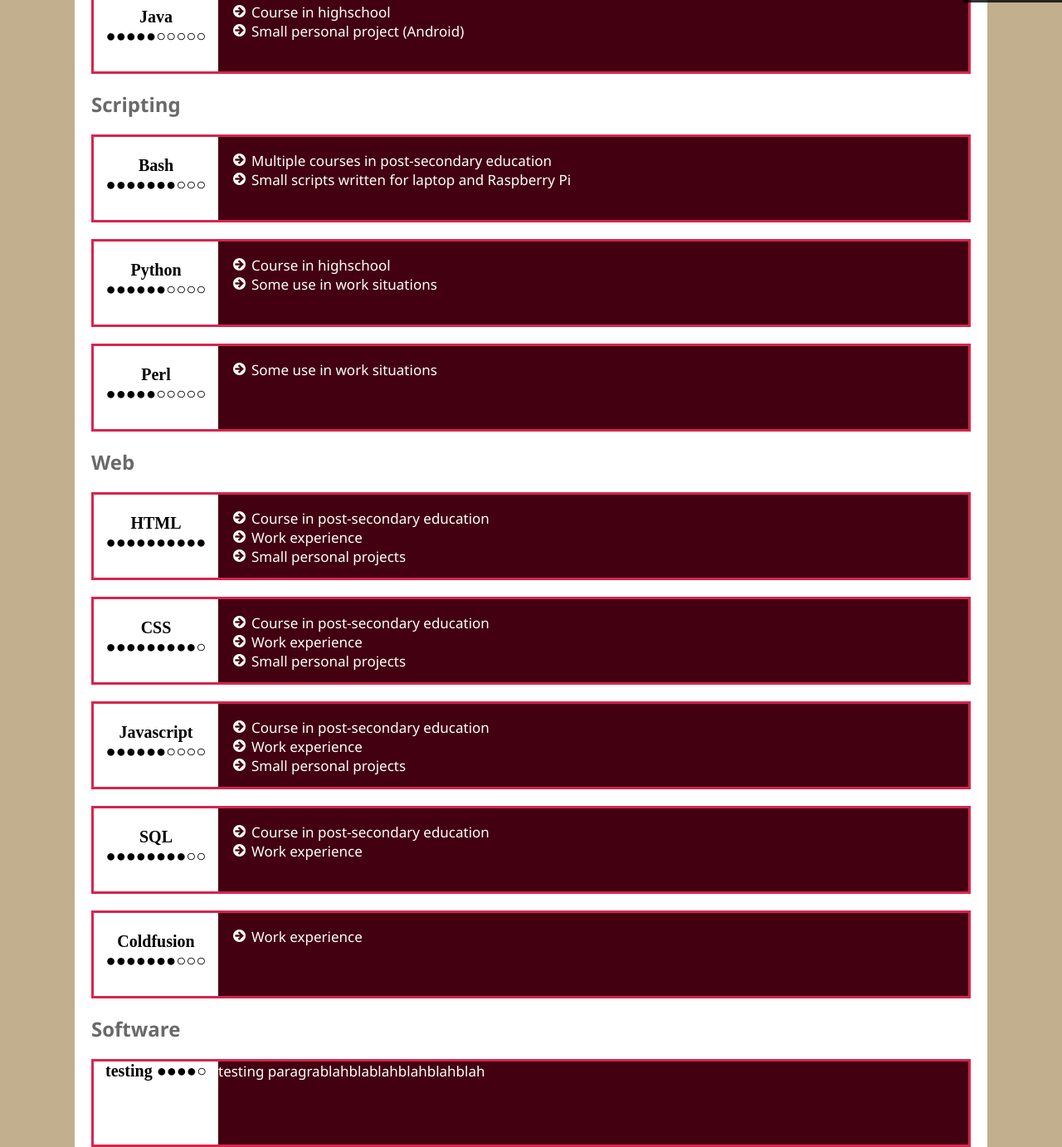
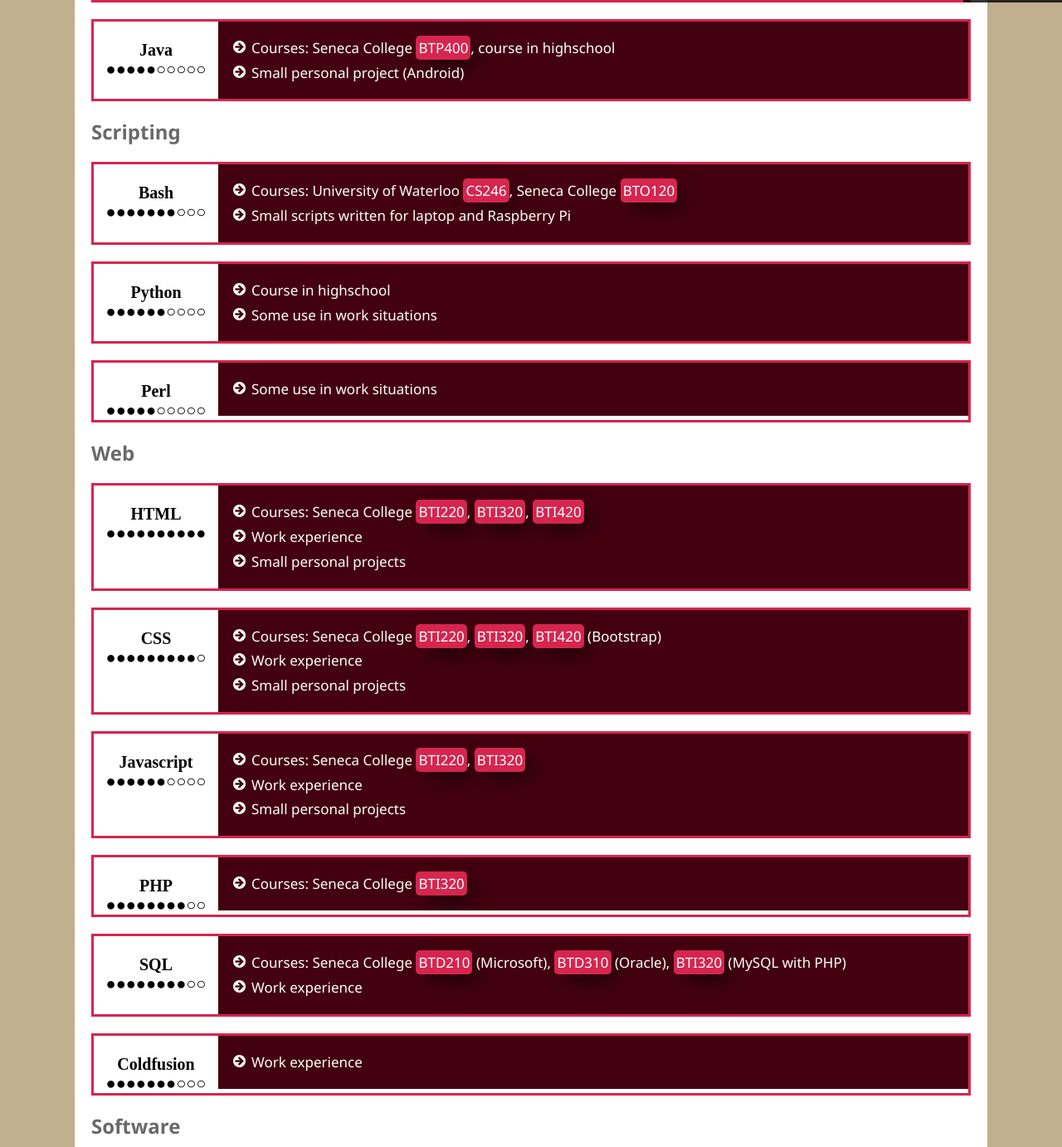
Before and after one commit to smostertdev/smostert_com, a plain HTML site: page skills.html in a window 1280 px wide. Shown: the part 765-2147 px from the top of the page at 83% size. Drawn offline with Linux system fonts and the light colour scheme.

Commit message:
Updated skills page
Added course 'badges' to show which courses I learned each skill.

Removed height of boxes.

```diff
--- a/css/global.css
+++ b/css/global.css
@@ -140,6 +140,12 @@
 footer {
 	background-color: #C1AF8E;
 }
+.badge {
+    border-radius: 5px;
+    background: #D6254F;
+    padding: 3px;
+    box-shadow: 10px 10px 25px -5px rgba(0,0,0,0.75);
+}
 /* BACK TO TOP START */
 
 .back-to-top:link,
--- a/css/skills.css
+++ b/css/skills.css
@@ -11,7 +11,6 @@
     float: left;
     width: 150px;
     text-align: center;
-    height: 100px;
     font-size: 1.25em;
     font-weight: 900;
     margin: auto
@@ -19,9 +18,10 @@
 .skilldesc {
     background-color: #430010;
     overflow: auto;
-    height: 100px;
     color: #FFF;
-    font-size: 1.063em
+    font-size: 1.063em;
+    line-height: 1.75em;
+    padding-right: 5px;
 }
 ul {
     list-style-image: url(../images/small_rightarrow_white.png)
--- a/skills.html
+++ b/skills.html
@@ -61,7 +61,7 @@
 			<div class="skillname"><br/>C<br/>&#9679;&#9679;&#9679;&#9679;&#9679;&#9679;&#9679;&#9679;&#9675;&#9675;</div>
 			<div class="skilldesc">
 				<ul>
-					<li>Multiple courses in post-secondary education</li>
+					<li>Courses: University of Waterloo <span class="badge">CS136</span>, <span class="badge">CS241</span></li>
 					<li>Some use in work situations</li>
 					<li>Small personal projects</li>
 				</ul>
@@ -73,7 +73,7 @@
 			<div class="skillname"><br/>C++<br/>&#9679;&#9679;&#9679;&#9679;&#9679;&#9679;&#9679;&#9679;&#9675;&#9675;</div>
 			<div class="skilldesc">
 				<ul>
-					<li>Multiple courses in post-secondary education</li>
+					<li>Courses: University of Waterloo <span class="badge">CS246</span>, Seneca College <span class="badge">BTP200</span>, <span class="badge">BTP305</span>, <span class="badge">BTN315</span></li>
 					<li>Some use in work situations</li>
 					<li>Small personal projects</li>
 				</ul>
@@ -85,7 +85,7 @@
 			<div class="skillname"><br/>Scheme<br/>&#9679;&#9679;&#9679;&#9679;&#9679;&#9679;&#9675;&#9675;&#9675;&#9675;</div>
 			<div class="skilldesc">
 				<ul>
-					<li>Course in post-secondary education</li>
+					<li>Courses: University of Waterloo <span class="badge">CS135</span></li>
 					<li>Academic project</li>
 				</ul>
 			</div>
@@ -96,7 +96,7 @@
 			<div class="skillname"><br/>Java<br/>&#9679;&#9679;&#9679;&#9679;&#9679;&#9675;&#9675;&#9675;&#9675;&#9675;</div>
 			<div class="skilldesc">
 				<ul>
-					<li>Course in highschool</li>
+					<li>Courses: Seneca College <span class="badge">BTP400</span>, course in highschool</li>
 					<li>Small personal project (Android)</li>
 				</ul>
 			</div>
@@ -112,7 +112,7 @@
 			<div class="skillname"><br/>Bash<br/>&#9679;&#9679;&#9679;&#9679;&#9679;&#9679;&#9679;&#9675;&#9675;&#9675;</div>
 			<div class="skilldesc">
 				<ul>
-					<li>Multiple courses in post-secondary education</li>
+					<li>Courses: University of Waterloo <span class="badge">CS246</span>, Seneca College <span class="badge">BTO120</span></li>
 					<li>Small scripts written for laptop and Raspberry Pi</li>
 				</ul>
 			</div>
@@ -148,7 +148,7 @@
 			<div class="skillname"><br/>HTML<br/>&#9679;&#9679;&#9679;&#9679;&#9679;&#9679;&#9679;&#9679;&#9679;&#9679;</div>
 			<div class="skilldesc">
 				<ul>
-					<li>Course in post-secondary education</li>
+					<li>Courses: Seneca College <span class="badge">BTI220</span>, <span class="badge">BTI320</span>, <span class="badge">BTI420</span></li>
 					<li>Work experience</li>
 					<li>Small personal projects</li>
 				</ul>
@@ -160,7 +160,7 @@
 			<div class="skillname"><br/>CSS<br/>&#9679;&#9679;&#9679;&#9679;&#9679;&#9679;&#9679;&#9679;&#9679;&#9675;</div>
 			<div class="skilldesc">
 				<ul>
-					<li>Course in post-secondary education</li>
+					<li>Courses: Seneca College <span class="badge">BTI220</span>, <span class="badge">BTI320</span>, <span class="badge">BTI420</span> (Bootstrap)</li>
 					<li>Work experience</li>
 					<li>Small personal projects</li>
 				</ul>
@@ -172,9 +172,19 @@
 			<div class="skillname"><br/>Javascript<br/>&#9679;&#9679;&#9679;&#9679;&#9679;&#9679;&#9675;&#9675;&#9675;&#9675;</div>
 			<div class="skilldesc">
 				<ul>
-					<li>Course in post-secondary education</li>
+					<li>Courses: Seneca College <span class="badge">BTI220</span>, <span class="badge">BTI320</span></li>
 					<li>Work experience</li>
 					<li>Small personal projects</li>
+				</ul>
+			</div>
+			<div class="clear"></div>
+		</div>
+
+		<div class="skill">
+			<div class="skillname"><br/>PHP<br/>&#9679;&#9679;&#9679;&#9679;&#9679;&#9679;&#9679;&#9679;&#9675;&#9675;</div>
+			<div class="skilldesc">
+				<ul>
+					<li>Courses: Seneca College <span class="badge">BTI320</span></li>
 				</ul>
 			</div>
 			<div class="clear"></div>
@@ -184,7 +194,7 @@
 			<div class="skillname"><br/>SQL<br/>&#9679;&#9679;&#9679;&#9679;&#9679;&#9679;&#9679;&#9679;&#9675;&#9675;</div>
 			<div class="skilldesc">
 				<ul>
-					<li>Course in post-secondary education</li>
+					<li>Courses: Seneca College <span class="badge">BTD210</span> (Microsoft), <span class="badge">BTD310</span> (Oracle),  <span class="badge">BTI320</span> (MySQL with PHP)</li>
 					<li>Work experience</li>
 				</ul>
 			</div>
```
